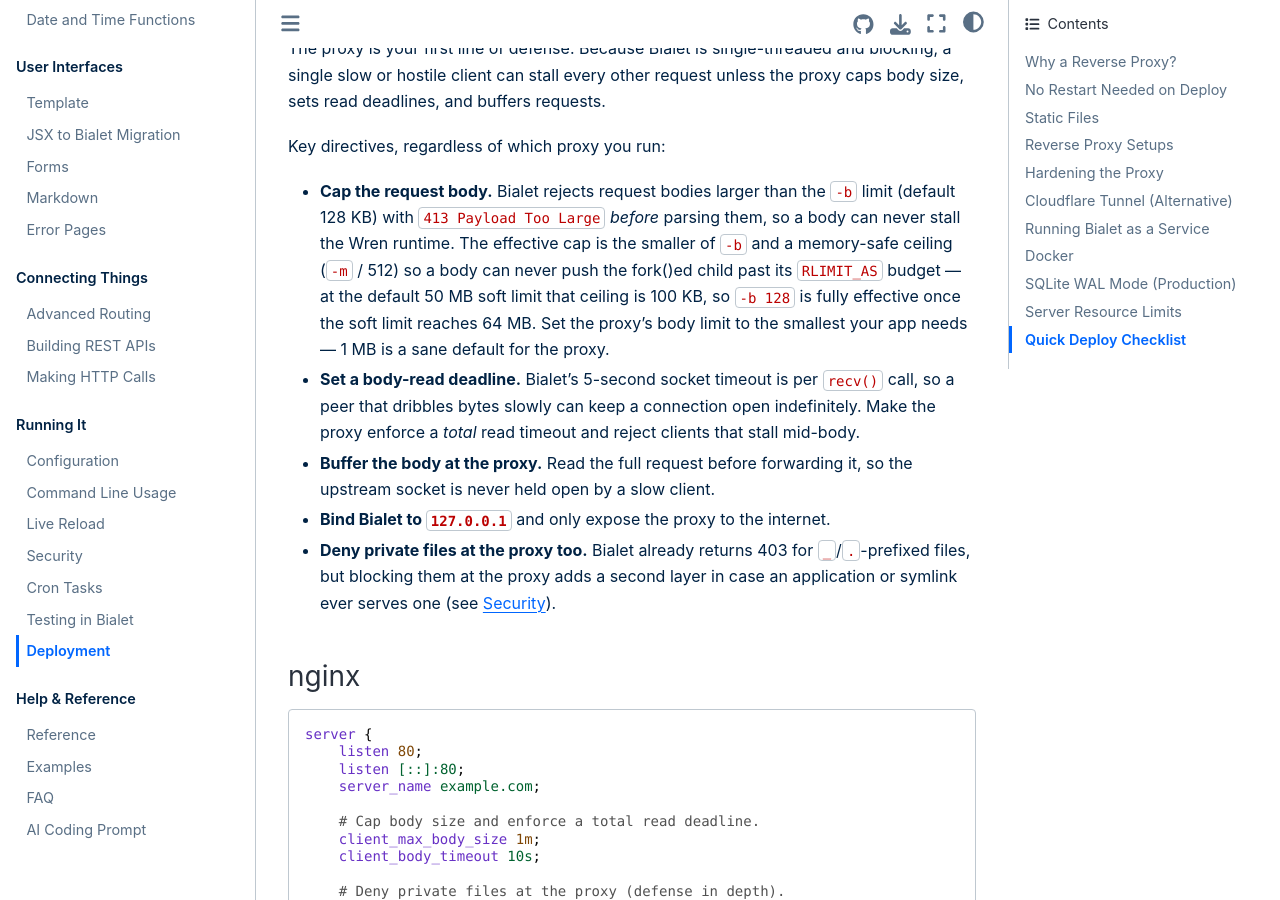
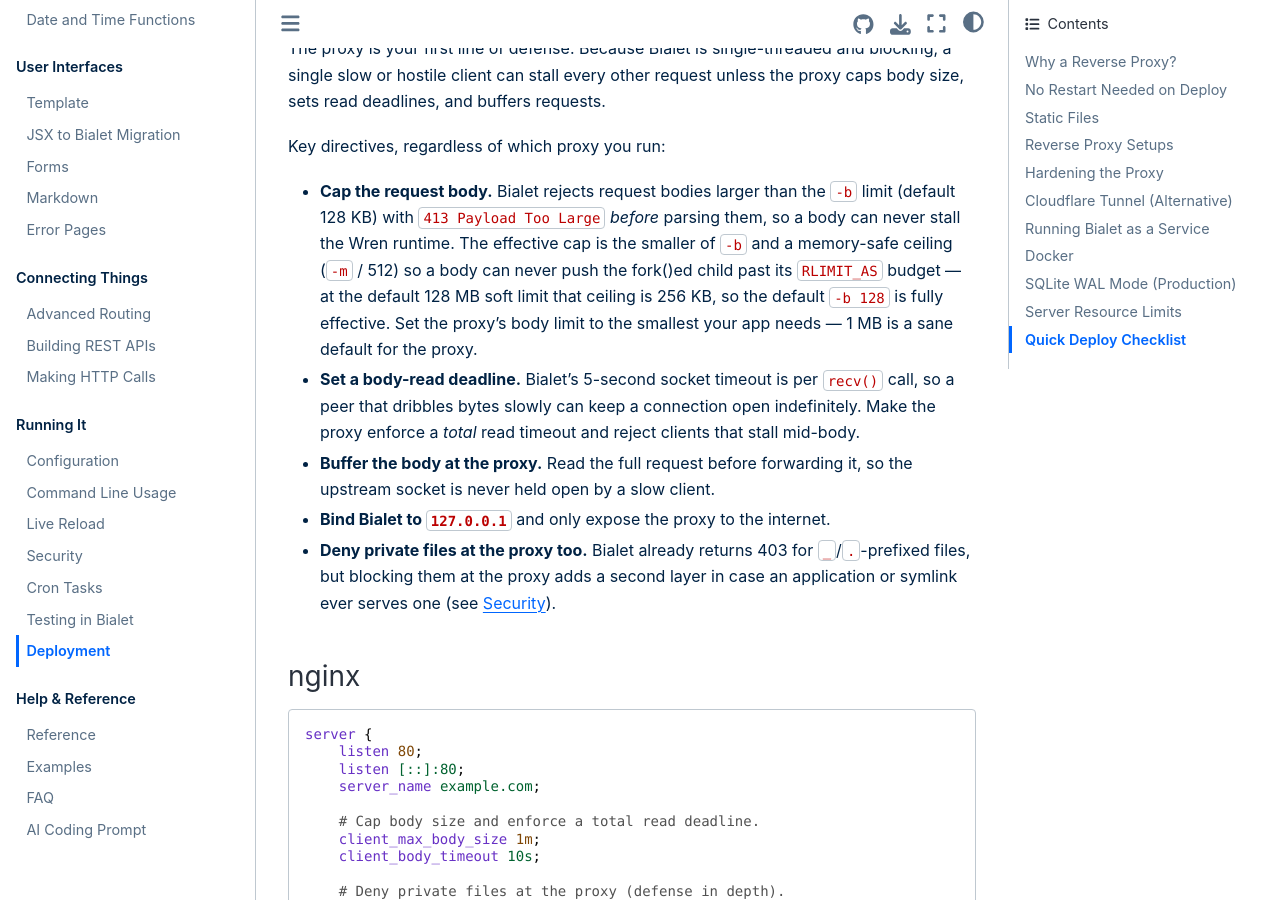
Before and after one commit to bialet/bialet, a Sphinx documentation site: the page built from docs/deployment.md, in a window 1280 px wide and 900 px high, scrolled down 3889 px. Built offline with Sphinx 7.4.7 and the Sphinx Book theme 1.1.4, drawn with Linux system fonts in a browser that asks for light colours; the version number could not be read and is left out; some of the changed text lies outside the part shown.

Commit message:
fix: raise default memory limits above the child's baseline VmSize
The fork()ed HTTP child enforces RLIMIT_AS as a DoS budget, but the
default soft limit (50MB) is below the static binary's baseline virtual
address-space footprint on GitHub Actions runners (~55MB). The child was
therefore already over budget before any request: every Wren handler that
grew the stack or heap segfaulted (static responses still worked), which
made the Linux release test suite fail with 80 errors while macOS and
Docker passed.

Raise the defaults to 128MB soft / 256MB hard, comfortably above the
baseline plus the Wren heap, and update the derived request-body ceiling
(now 256KB, so the default -b 128 is fully effective).

```diff
--- a/docs/deployment.md
+++ b/docs/deployment.md
@@ -191,9 +191,9 @@
   `-b` limit (default 128 KB) with `413 Payload Too Large` *before* parsing
   them, so a body can never stall the Wren runtime. The effective cap is the
   smaller of `-b` and a memory-safe ceiling (`-m` / 512) so a body can never
-  push the fork()ed child past its `RLIMIT_AS` budget — at the default 50 MB
-  soft limit that ceiling is 100 KB, so `-b 128` is fully effective once the
-  soft limit reaches 64 MB. Set the proxy's body limit to the smallest your
+  push the fork()ed child past its `RLIMIT_AS` budget — at the default 128 MB
+  soft limit that ceiling is 256 KB, so the default `-b 128` is fully
+  effective. Set the proxy's body limit to the smallest your
   app needs — 1 MB is a sane default for the proxy.
 - **Set a body-read deadline.** Bialet's 5-second socket timeout is per
   `recv()` call, so a peer that dribbles bytes slowly can keep a connection
@@ -574,15 +574,15 @@
 
 | Flag | Description            | Default | Example          |
 |------|------------------------|---------|------------------|
-| `-m` | Soft memory limit (MB) | 50      | `-m 1024`        |
-| `-M` | Hard memory limit (MB) | 100     | `-M 2048`        |
+| `-m` | Soft memory limit (MB) | 128     | `-m 1024`        |
+| `-M` | Hard memory limit (MB) | 256     | `-M 2048`        |
 | `-c` | Soft CPU limit (%)     | 15      | `-c 25`          |
 | `-C` | Hard CPU limit (%)     | 30      | `-C 50`          |
 | `-b` | Max request body (KB)  | 128     | `-b 512`         |
 | `-w` | SQLite WAL mode        | off     | `-w`             |
 
 The request-body cap is the smaller of `-b` and the memory-safe ceiling
-(`-m` / 512, about 100 KB at the default 50 MB soft limit). Bodies over the
+(`-m` / 512, about 256 KB at the default 128 MB soft limit). Bodies over the
 cap are rejected with `413` before parsing; raising `-m` raises the ceiling.
 
 Example for a production app:
```
Also changed, not shown: docs/security.md (+1 -1 lines), docs/usage.md (+2 -2 lines), 3 other files.
